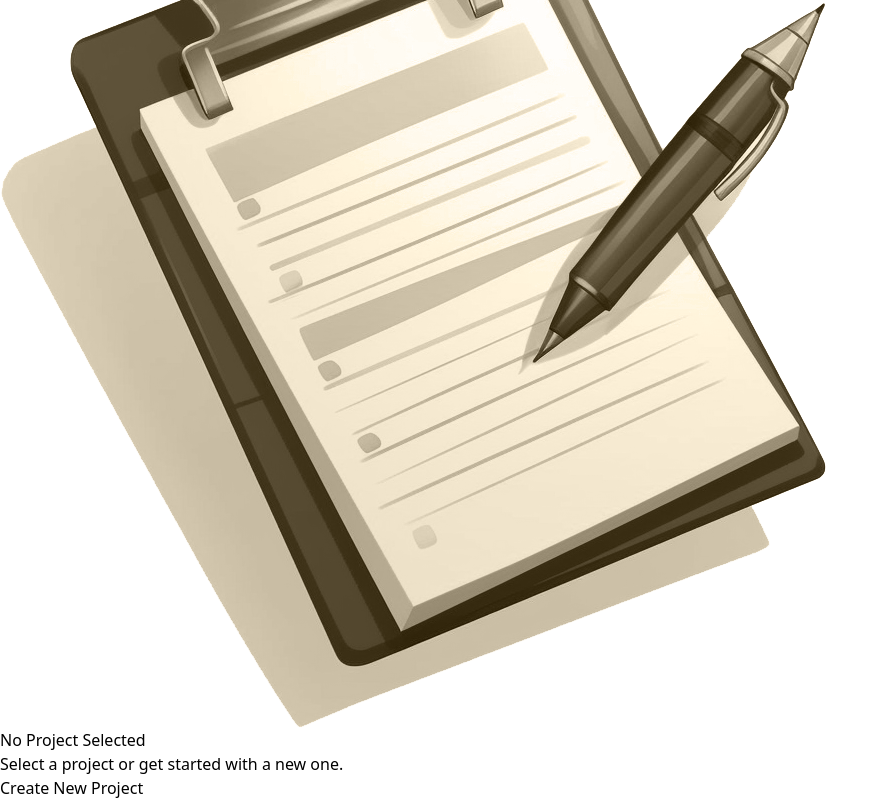
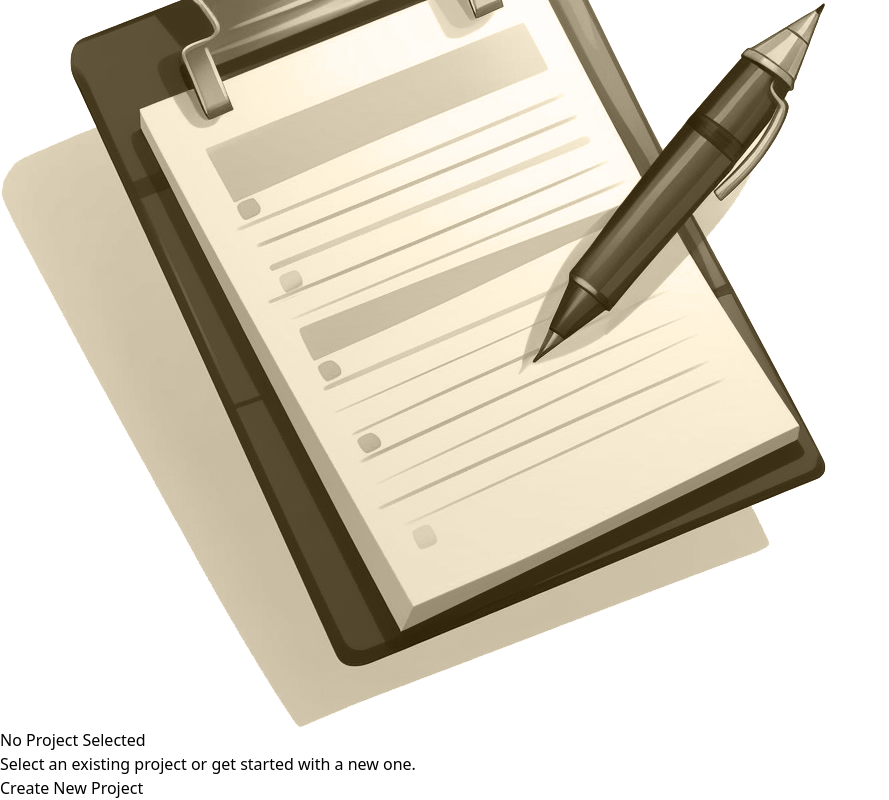
Before and after one commit to stephenkettley/project-management-app, a React (Vite) app: page / in a window 1280 px wide. Shown: the part 199-999 px from the top of the page, without its empty margins (0-889 px from the left). Built offline with nearby package versions, Linux system fonts and the light colour scheme.

Commit message:
update formatting

```diff
--- a/src/components/NoProjectSelected.jsx
+++ b/src/components/NoProjectSelected.jsx
@@ -2,16 +2,24 @@ import noProjectImage from "../assets/no-projects.png";
 import Button from "./Button";
 
 const NoProjectSelected = ({ onStartAddProject }) => {
-    return (
+  return (
     <div className="mt-24 text-center w-2/3">
-        <img src={noProjectImage} alt="An empty task list" className="w-16 h-16 object-contain mx-auto"/>
-        <h2 className="text-xl font-bold text-stone-500 my-4">No Project Selected</h2>
-        <p className="text-stone-400 mb-4">Select a project or get started with a new one.</p>
-        <p className="mt-8 ">
-            <Button onClick={onStartAddProject}>Create New Project</Button>
-        </p>
+      <img
+        src={noProjectImage}
+        alt="An empty task list"
+        className="w-16 h-16 object-contain mx-auto"
+      />
+      <h2 className="text-xl font-bold text-stone-500 my-4">
+        No Project Selected
+      </h2>
+      <p className="text-stone-400 mb-4">
+        Select an existing project or get started with a new one.
+      </p>
+      <p className="mt-8 ">
+        <Button onClick={onStartAddProject}>Create New Project</Button>
+      </p>
     </div>
-    )
+  );
 };
 
 export default NoProjectSelected;
```
